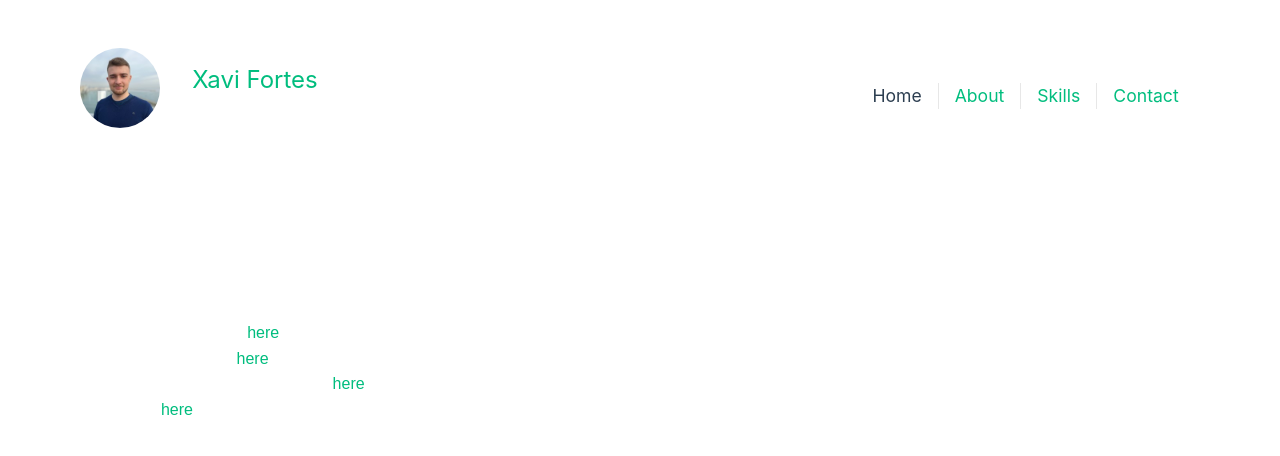
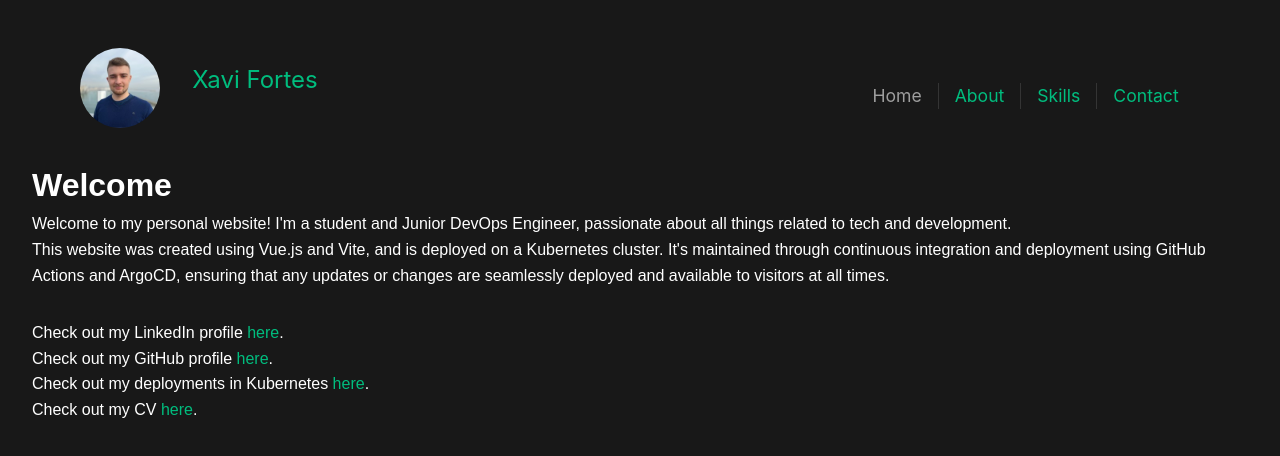
Before and after one commit to XaviFortes/XaviFortes-Web, a Vue app: page / in a window 1280 px wide. Shown: the top 456 px of the page. Built offline with nearby package versions, Linux system fonts and the light colour scheme.

Commit message:
Update error for users that didn't have dark theme on OS

```diff
--- a/src/assets/base.css
+++ b/src/assets/base.css
@@ -35,7 +35,7 @@
 
   --section-gap: 160px;
 }
-
+/*
 @media (prefers-color-scheme: dark) {
   :root {
     --color-background: var(--vt-c-black);
@@ -48,6 +48,20 @@
     --color-heading: var(--vt-c-text-dark-1);
     --color-text: var(--vt-c-text-dark-2);
   }
+}
+*/
+
+/* Always Dark */
+:root {
+  --color-background: var(--vt-c-black);
+  --color-background-soft: var(--vt-c-black-soft);
+  --color-background-mute: var(--vt-c-black-mute);
+
+  --color-border: var(--vt-c-divider-dark-2);
+  --color-border-hover: var(--vt-c-divider-dark-1);
+
+  --color-heading: var(--vt-c-text-dark-1);
+  --color-text: var(--vt-c-text-dark-2);
 }
 
 *,
```
